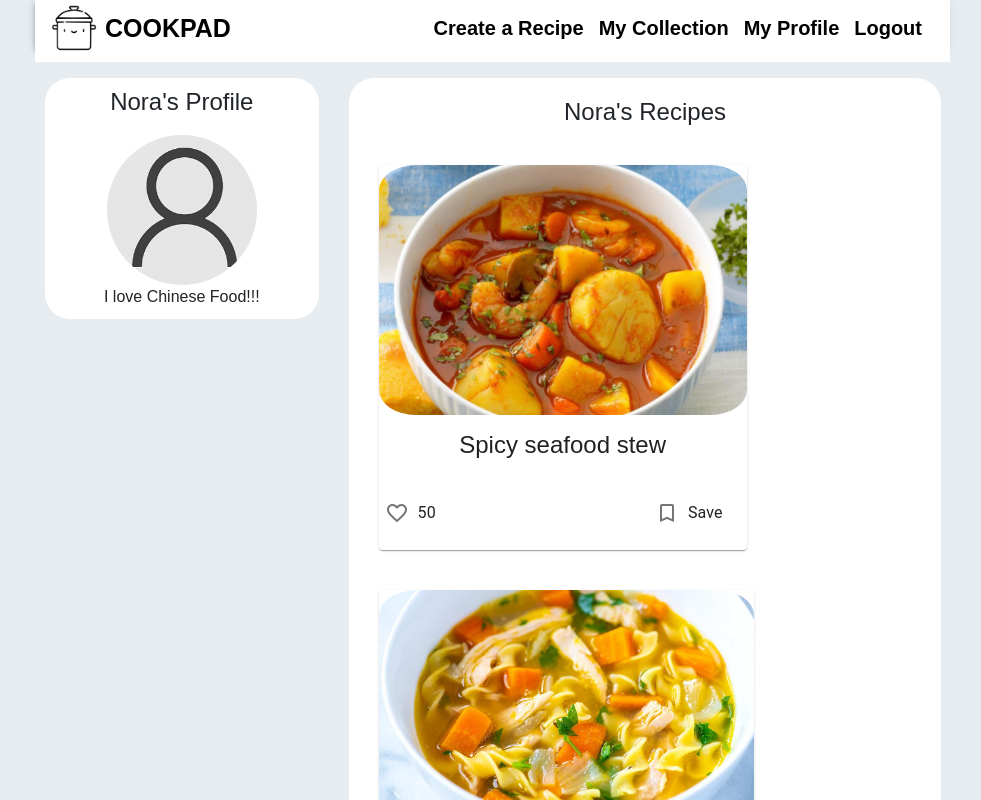
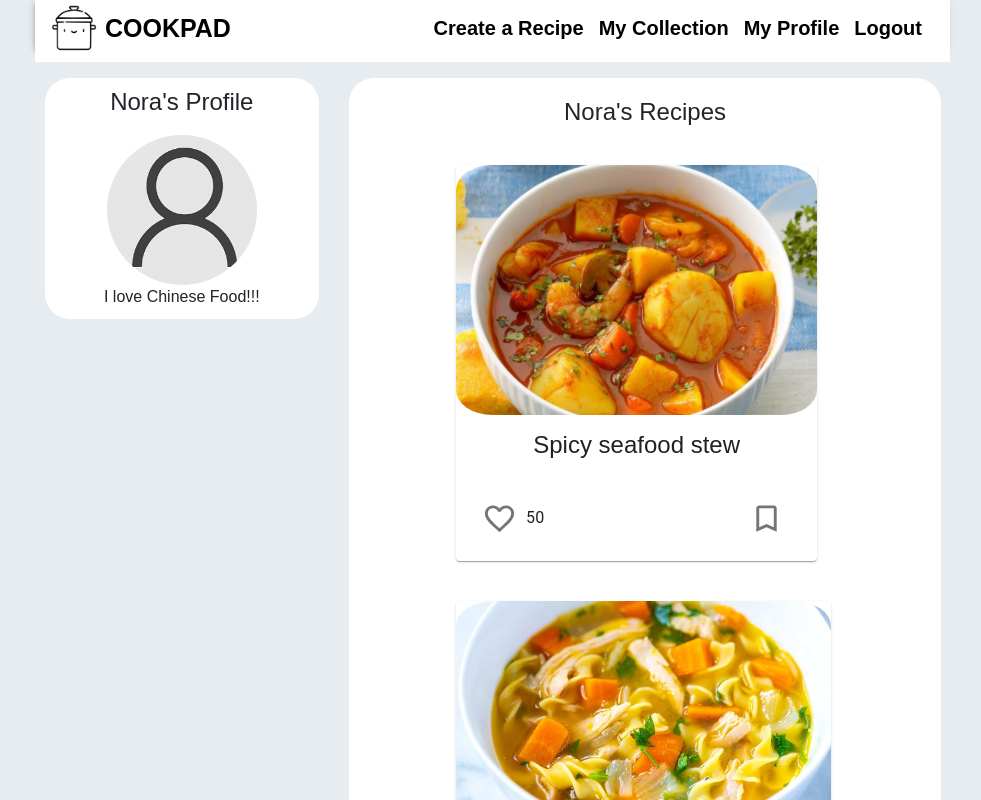
Before and after one commit to CatherineZM/CookPad, a React (Create React App) app: page /viewprofile/0/1 in a window 1280 px wide. Shown: the top 800 px of the page, without its empty margins (149-1130 px from the left). Built offline with nearby package versions, Linux system fonts and the light colour scheme.

Commit message:
Changed styling in mycollection and view profile

```diff
--- a/src/components/adminPage/userlist/userList.component.js
+++ b/src/components/adminPage/userlist/userList.component.js
@@ -5,10 +5,17 @@ import TableBody from '@material-ui/core/TableBody';
 import TableHead from '@material-ui/core/TableHead';
 import TableRow from '@material-ui/core/TableRow'
 import TableCell from '@material-ui/core/TableCell';
-import {Link} from 'react-router-dom';
+import { withStyles } from '@material-ui/core/styles';
 import "./userlist.css"
 
-export default class UserList extends Component {
+const styles = {
+    head:{
+        fontSize: '16pt',
+        fontWeight: 400,
+    },
+  };
+
+class UserList extends Component {
     constructor(props){
         super(props);
         this.state= {
@@ -22,15 +29,16 @@ export default class UserList extends Component {
         window.location = "/viewprofile/"+uid+"/"+this.state.uid;
     }
     render() {
+        const {classes} = this.props;
         return(
             <div className="user-list">
             <Table>
                 <TableHead id="table-head">
                     <TableRow>
-                        <TableCell align = 'center'>uid</TableCell>
-                        <TableCell align = 'center'>Username</TableCell>
-                        <TableCell align = 'center'>View Profiles</TableCell>
-                        <TableCell align = 'center'>Mange</TableCell>
+                        <TableCell className={classes.head} align = 'center'>uid</TableCell>
+                        <TableCell className={classes.head} align = 'center'>Username</TableCell>
+                        <TableCell className={classes.head} align = 'center'>View Profiles</TableCell>
+                        <TableCell className={classes.head} align = 'center'>Mange</TableCell>
                     </TableRow>
                 </TableHead>
                     <TableBody>
@@ -57,3 +65,5 @@ export default class UserList extends Component {
         )
     }
 }
+
+export default withStyles(styles)(UserList);
--- a/src/components/homePage/rightpanel/homePageRightPanel.component.js
+++ b/src/components/homePage/rightpanel/homePageRightPanel.component.js
@@ -7,7 +7,6 @@ import Table from '@material-ui/core/Table';
 import TableBody from '@material-ui/core/TableBody';
 import TableRow from '@material-ui/core/TableRow'
 import TableCell from '@material-ui/core/TableCell';
-import TableHead from '@material-ui/core/TableHead';
 
 export default class HomePageRightPanel extends Component {
     render(){
--- a/src/components/myCollection/myCollection.component.js
+++ b/src/components/myCollection/myCollection.component.js
@@ -76,6 +76,7 @@ export default class MyCollection extends Component {
             <Container maxWidth='md'>
                 <Navbar uid={this.state.uid}/>
                 <div id="my-collection">
+                <b>My Collection</b>
                 <ReceipeList
                     recipes={this.state.recipes}
                     clickHeart={this.clickHeart}
--- a/src/components/myCollection/myCollection.css
+++ b/src/components/myCollection/myCollection.css
@@ -5,3 +5,9 @@
     margin-left: 5%;
     max-width: 800px;
 }
+
+#my-collection b{
+    margin-top: 20px;
+    margin-left: 20px;
+    font-size: 30px;
+}
--- a/src/components/recipelist/recipelist.component.js
+++ b/src/components/recipelist/recipelist.component.js
@@ -25,10 +25,10 @@ const styles = {
         height: 250,
     },
     likeButton:{
-        paddingRight:10,
+        paddingLeft: 20,
     },
     saveButton: {
-        paddingLeft: 195,
+        marginLeft: 180,
     },
   };
 
@@ -56,17 +56,16 @@ class ReceipeList extends Component {
                         </CardActionArea>
                         <CardActions disableSpacing>
                             <div className="like-class">
+
                                 <FormControlLabel
                                 labelPlacement="end"
                                 className={classes.likeButton}
-                                control={<Checkbox disableRipple={true} onChange={()=>clickHeart(recipe.id)} icon={<FavoriteBorder />} checkedIcon={<Favorite />} name="liked" />}
+                                control={<Checkbox disableRipple={true} onChange={()=>clickHeart(recipe.id)} icon={<FavoriteBorder fontSize="large"/>} checkedIcon={<Favorite fontSize="large"/>} name="liked" />}
                                 label={recipe.likes}
                                 />
                                 <FormControlLabel
-                                labelPlacement="end"
                                 className={classes.saveButton}
-                                control={<Checkbox disableRipple={true} onChange={()=>clickStar(recipe.id)} icon={<BookmarkBorderIcon />} checkedIcon={<BookmarkIcon style={{color: yellow[500] }}/>} name="saved" />}
-                                label="Save"
+                                control={<Checkbox disableRipple={true} onChange={()=>clickStar(recipe.id)} icon={<BookmarkBorderIcon fontSize="large"/>} checkedIcon={<BookmarkIcon fontSize="large" style={{color: yellow[600] }}/>} name="saved" />}
                                 />
                             </div>
                         </CardActions>
--- a/src/components/viewProfile/viewProfile.component.js
+++ b/src/components/viewProfile/viewProfile.component.js
@@ -116,12 +116,14 @@ export default class ViewProfile extends Component {
 
                 <div id="user-recipes">
                     <h4>{this.state.user.name + "'s Recipes"}</h4>
+                    <div id="recipe-list">
                     <ReceipeList
                         recipes={this.state.recipes}
                         clickHeart={this.clickHeart}
                         clickStar={this.clickStar}
                         userid={this.state.uid}
                     />
+                    </div>
                 </div>
             </Container>
             </div>
--- a/src/components/viewProfile/viewProfile.css
+++ b/src/components/viewProfile/viewProfile.css
@@ -40,3 +40,7 @@
 #user-recipes h4 {
     text-align: center;
 }
+
+#recipe-list{
+    margin-left: 14%;
+}
```
